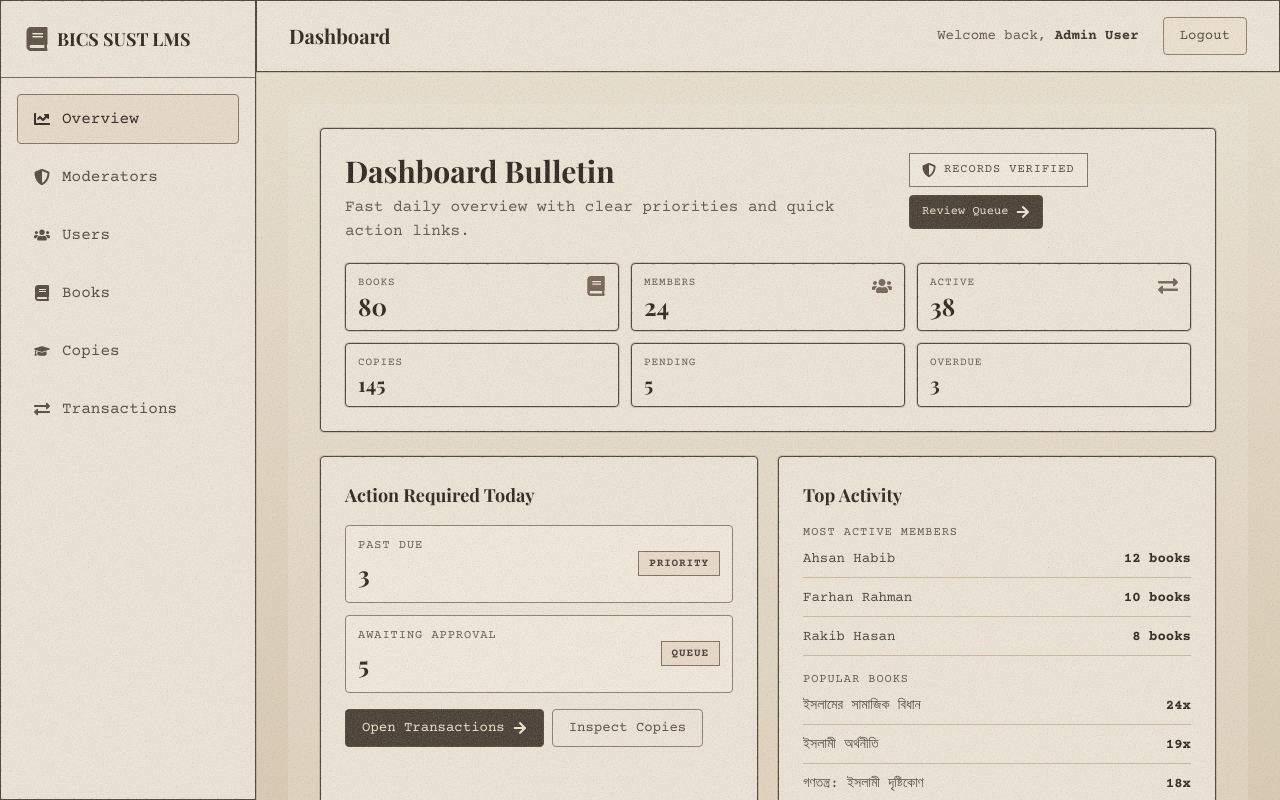
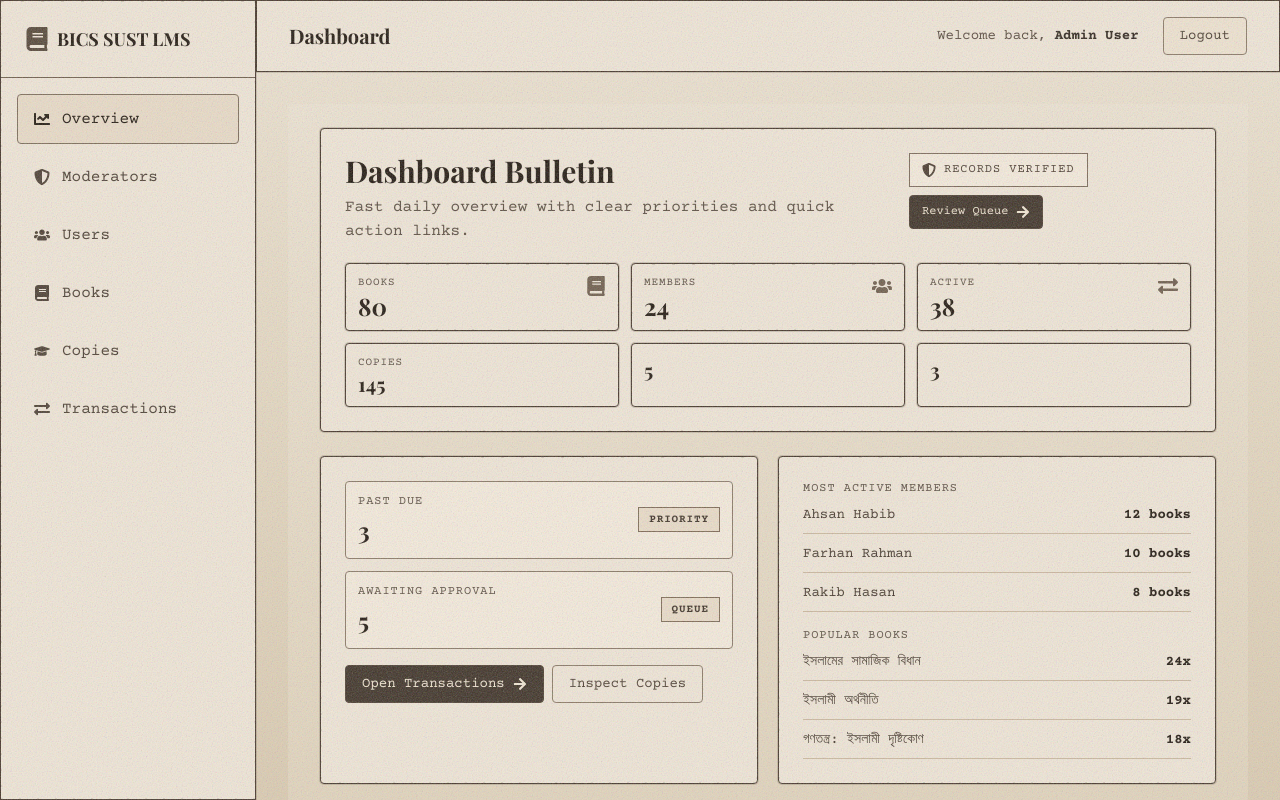
Before and after one commit to ahnayef/bics-sust-lms, a Next.js app: page /dashboard in a window 1280 px wide. Built offline with nearby package versions, Linux system fonts and the light colour scheme.

Commit message:
Animation in dashboard

```diff
--- a/app/dashboard/page.tsx
+++ b/app/dashboard/page.tsx
@@ -25,6 +25,8 @@ function MainMetric({ icon: Icon, label, value, href }: MainMetricProps) {
     <Link
       href={href}
       className="dashboard-surface tron-border rounded-sm p-2 sm:p-3 hover:bg-[#f4ebdc] transition-colors"
+      data-aos="fade-up"
+      data-aos-duration="600"
     >
       <div className="flex items-start justify-between gap-2">
         <div>
@@ -159,7 +161,11 @@ export default function DashboardOverview() {
       `}</style>
 
       <div className="max-w-7xl mx-auto px-0 lg:px-8 py-6 space-y-5 sm:space-y-6">
-        <section className="dashboard-surface tron-border rounded-sm p-5 sm:p-6">
+        <section
+          className="dashboard-surface tron-border rounded-sm p-5 sm:p-6"
+          data-aos="fade-up"
+          data-aos-duration="800"
+        >
           <div className="flex flex-col lg:flex-row lg:items-start lg:justify-between gap-4">
             <div>
               <h1 className="text-2xl sm:text-3xl font-bold text-[#221910] ink-title">
@@ -210,6 +216,8 @@ export default function DashboardOverview() {
             <Link
               href="/dashboard/copies"
               className="dashboard-surface rounded-sm p-2 sm:p-3 border border-[#b9a58b] hover:bg-[#f4ebdc] transition-colors"
+              data-aos="fade-up"
+              data-aos-duration="600"
             >
               <p className="text-[10px] sm:text-[11px] uppercase tracking-[0.08em] text-[#5c4f42] ink-text leading-tight">
                 Copies
@@ -221,10 +229,9 @@ export default function DashboardOverview() {
             <Link
               href="/dashboard/transactions"
               className="dashboard-surface rounded-sm p-2 sm:p-3 border border-[#b9a58b] hover:bg-[#f4ebdc] transition-colors"
+              data-aos="fade-up"
+              data-aos-duration="600"
             >
-              <p className="text-[10px] sm:text-[11px] uppercase tracking-[0.08em] text-[#5c4f42] ink-text leading-tight">
-                Pending
-              </p>
               <p className="text-lg sm:text-xl font-bold text-[#221910] ink-title mt-1 leading-none">
                 {stats.awaitingApproval}
               </p>
@@ -232,10 +239,9 @@ export default function DashboardOverview() {
             <Link
               href="/dashboard/transactions"
               className="dashboard-surface rounded-sm p-2 sm:p-3 border border-[#b9a58b] hover:bg-[#f4ebdc] transition-colors"
+              data-aos="fade-up"
+              data-aos-duration="600"
             >
-              <p className="text-[10px] sm:text-[11px] uppercase tracking-[0.08em] text-[#5c4f42] ink-text leading-tight">
-                Overdue
-              </p>
               <p className="text-lg sm:text-xl font-bold text-[#221910] ink-title mt-1 leading-none">
                 {stats.overdue}
               </p>
@@ -243,12 +249,16 @@ export default function DashboardOverview() {
           </div>
         </section>
 
-        <section className="grid grid-cols-1 xl:grid-cols-2 gap-4 sm:gap-5">
-          <div className="dashboard-surface tron-border rounded-sm p-5 sm:p-6">
-            <h2 className="text-lg font-bold text-[#221910] mb-4 ink-title">
-              Action Required Today
-            </h2>
-
+        <section
+          className="grid grid-cols-1 xl:grid-cols-2 gap-4 sm:gap-5"
+          data-aos="fade-up"
+          data-aos-duration="800"
+        >
+          <div
+            className="dashboard-surface tron-border rounded-sm p-5 sm:p-6"
+            data-aos="fade-up"
+            data-aos-duration="800"
+          >
             <div className="space-y-3 ink-text text-sm">
               <div className="flex items-center justify-between p-3 bg-[#f6ecdd] border border-[#8a7966] rounded-sm">
                 <div>
@@ -295,10 +305,11 @@ export default function DashboardOverview() {
             </div>
           </div>
 
-          <div className="dashboard-surface tron-border rounded-sm p-5 sm:p-6">
-            <h2 className="text-lg font-bold text-[#221910] mb-4 ink-title">
-              Top Activity
-            </h2>
+          <div
+            className="dashboard-surface tron-border rounded-sm p-5 sm:p-6"
+            data-aos="fade-up"
+            data-aos-duration="800"
+          >
             <div className="space-y-4">
               <div>
                 <p className="text-xs uppercase tracking-[0.08em] text-[#5c4f42] mb-2 ink-text">
@@ -353,7 +364,11 @@ export default function DashboardOverview() {
           </div>
         </section>
 
-        <section className="dashboard-surface tron-border rounded-sm overflow-hidden">
+        <section
+          className="dashboard-surface tron-border rounded-sm overflow-hidden"
+          data-aos="fade-up"
+          data-aos-duration="800"
+        >
           <div className="p-5 sm:p-6 border-b border-[#7d6d5a] flex items-center justify-between gap-3">
             <h2 className="text-lg sm:text-xl font-bold text-[#221910] ink-title">
               Latest Transactions
```
